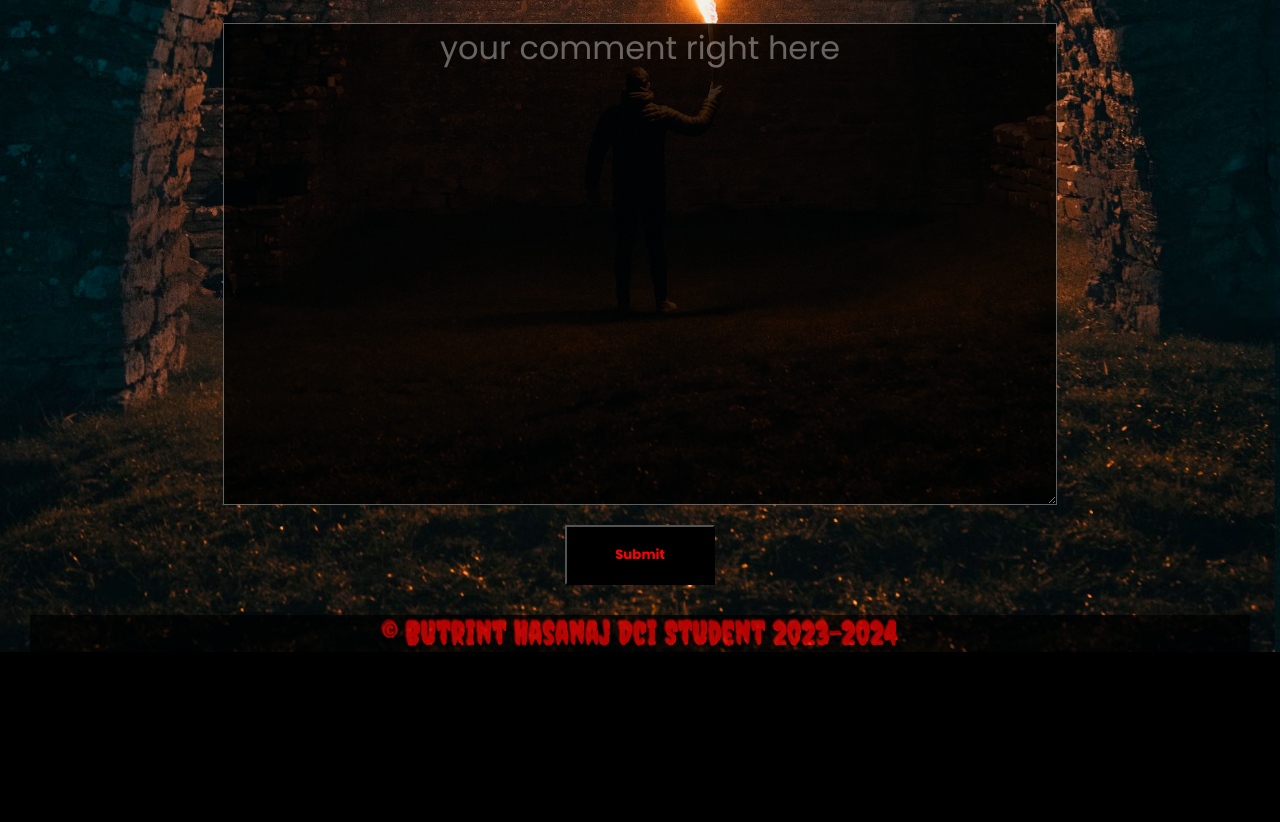
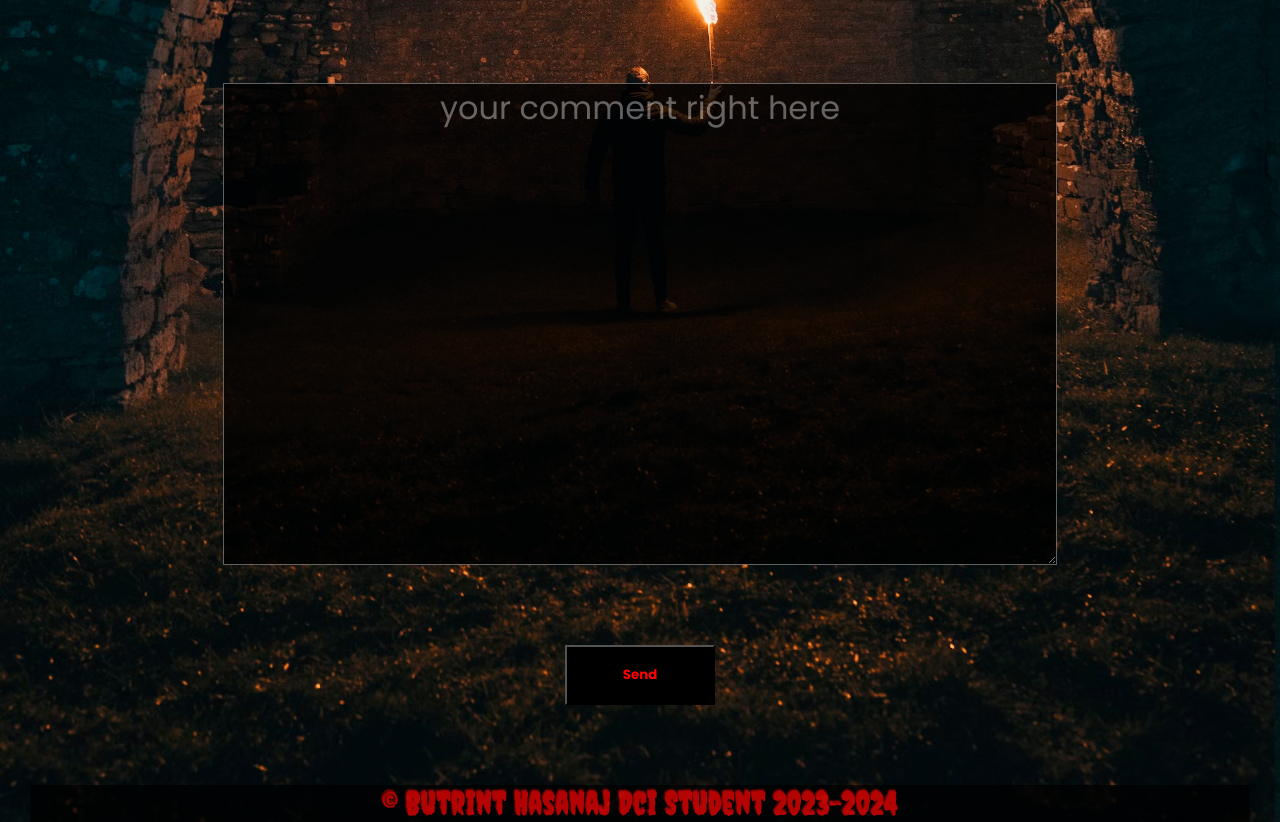
Before and after one commit to butrint777/project1, a plain HTML site: page contacts/contact.html in a window 1280 px wide. Shown: the part 461-1283 px from the top of the page. Before the commit the page ends 1113 px from the top, so only its background shows below. Drawn offline with Linux system fonts and the light colour scheme.

Commit message:
project1 finished

```diff
--- a/contacts/contact.css
+++ b/contacts/contact.css
@@ -89,7 +89,7 @@ div {
     display: flex;
     justify-content: center;
     align-items: center;
-    margin: 20px;
+    margin: 80px;
 }
 
 textarea {
@@ -100,10 +100,6 @@ textarea {
     opacity: 80%;
 }
 
-
-.button {
-
-}
 
  a {
     font-family: "Creepster";
--- a/contacts/contact.html
+++ b/contacts/contact.html
@@ -48,13 +48,15 @@
 
      <h1 style="color: red; text-align: center; margin: 50px;" ><a style="text-decoration: none; text-shadow: -3px -3px 5px black; color: red;" href="mailto:butrint.hasanaj@web.de">Email: butrint.hasanaj@dci-student.org</a></h1>
      <h1 style="color: red; text-align: center;"><a style="text-decoration: none; text-shadow: -3px -3px 5px black; color: red;" href="tel:017657583943">Mobile Phone: 017657583943</a></h1>
-
-     <div>
-     <textarea name="" id="" cols="30" rows="10" placeholder="your comment right here"></textarea>
+   <form action="https://formsubmit.co/butrint.hasanaj@dci-student.org" method="POST" >
+     <div class="button" action="https://formsubmit.co/butrint.hasanaj@dci-student.org" method="POST"  >
+     <textarea name="Message" id="Message" cols="30" rows="10" placeholder="your comment right here"></textarea>
     </div>
     <div class="button">
-    <button style="height: 60px; width: 150px; color: red; background-color: black; font-weight: bold;">Submit</button>
+    <button type="submit" style="height: 60px; width: 150px; color: red; background-color: black; font-weight: bold;">Send</button>
 </div>
+</form>
+
 
 
 
```
